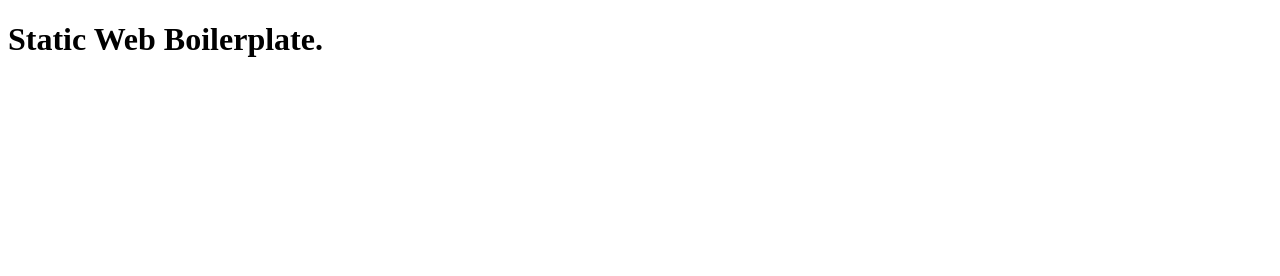
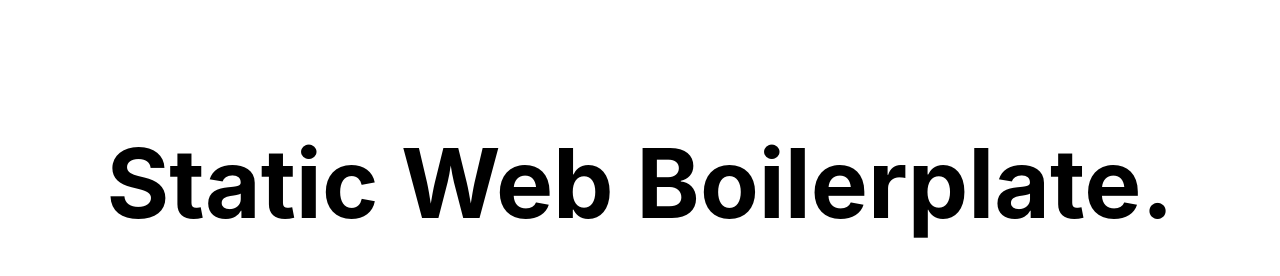
Before and after one commit to stackel/static-web-boilerplate, a website: page index.mustache in a window 1280 px wide. Drawn offline with nearby package versions, Linux system fonts and the light colour scheme; files that its build step writes are made by us from their sources.

Commit message:
Added tachyons.

```diff
--- a/index.mustache
+++ b/index.mustache
@@ -5,10 +5,11 @@
   <meta charset="utf-8">
   <meta name="viewport" content="width=device-width,initial-scale=1">
   <title>{{name}}</title>
+  <link rel="stylesheet" href="node_modules/tachyons/css/tachyons.min.css" type="text/css">
 </head>
 
 <body>
-  <h1>{{name}}</h1>
+  <h1 class="db tc mt6 f-headline sans-serif">{{name}}</h1>
 </body>
 
 </html>
--- a/package.json
+++ b/package.json
@@ -24,6 +24,7 @@
   },
   "homepage": "https://github.com/stackel/static-web-boilerplate#readme",
   "dependencies": {
-    "mustache": "^2.3.0"
+    "mustache": "^2.3.0",
+    "tachyons": "^4.9.1"
   }
 }
```
Also changed, not shown: index.html, 1 other file.
